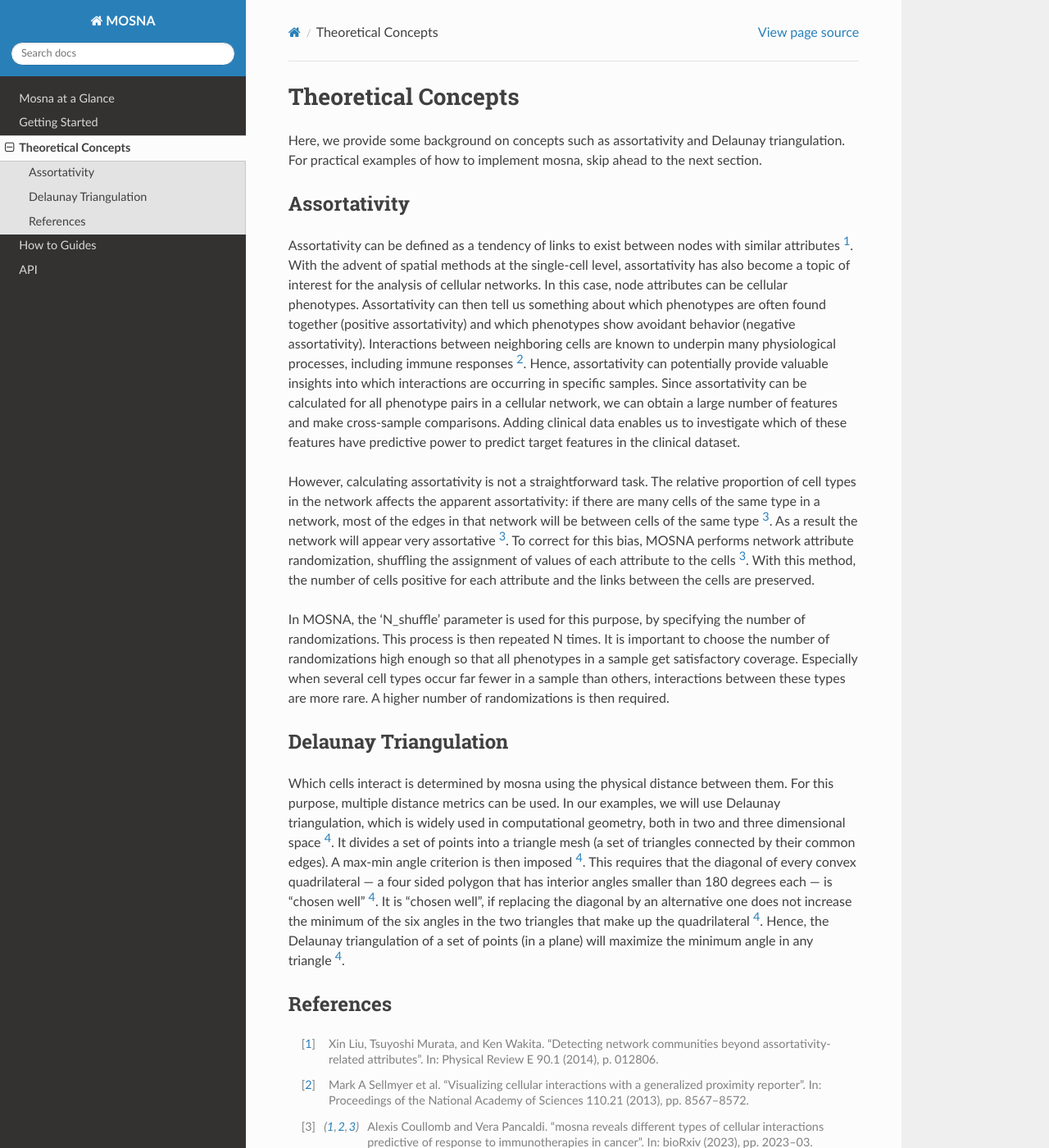
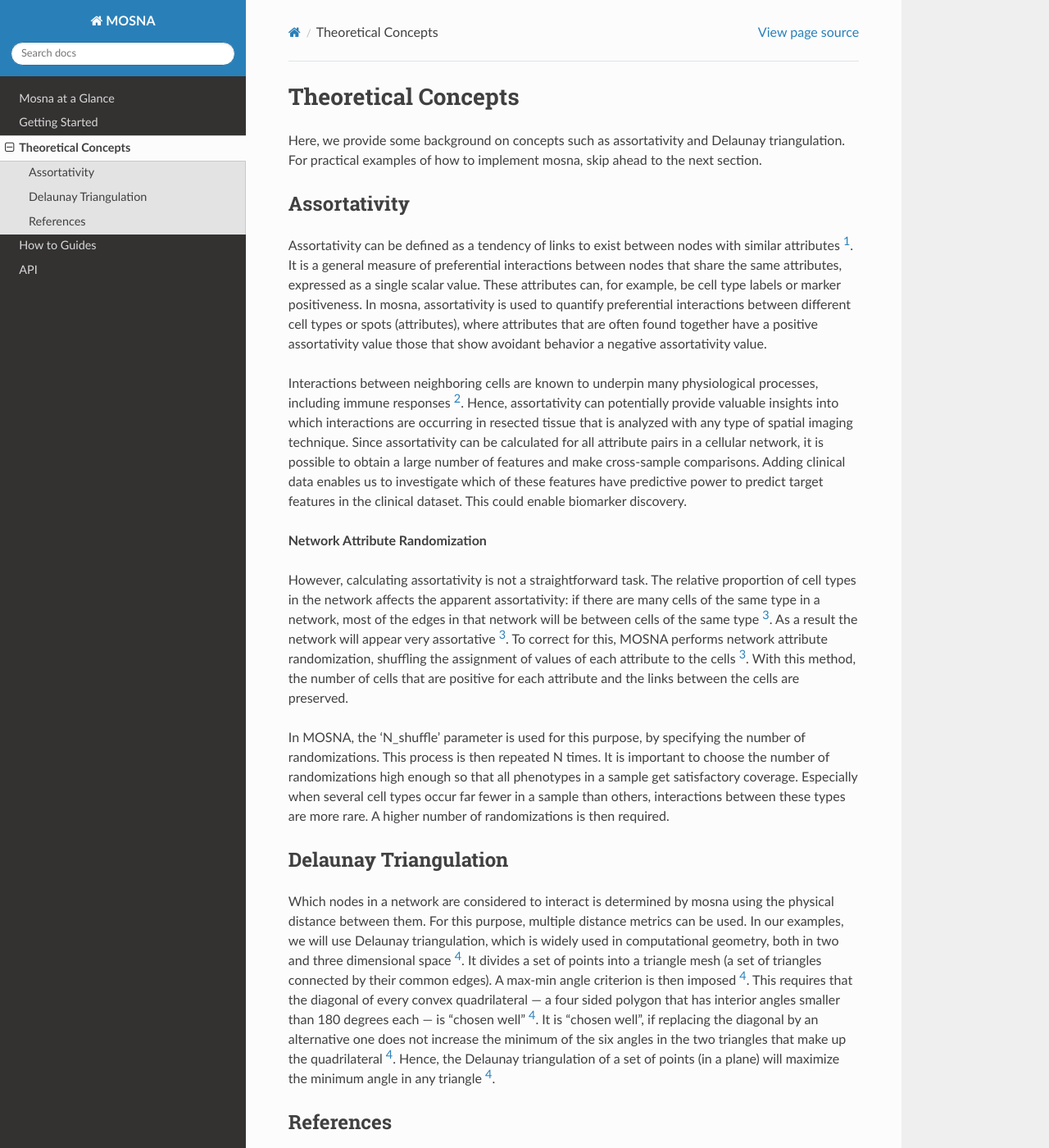
Before and after one commit to Bram-Simon/mosna_documentation, a Sphinx documentation site: the page built from docs/source/theoretical_concepts.rst, in a window 1280 px wide and 1400 px high. Shown: the whole window at 82% size. Built offline with Sphinx 7.4.7 and the Read the Docs theme 3.1.0, drawn with Linux system fonts in a browser that asks for light colours.

Commit message:
Rewrite text on assortativity scores

```diff
--- a/docs/source/theoretical_concepts.rst
+++ b/docs/source/theoretical_concepts.rst
@@ -10,23 +10,29 @@ Assortativity
 -------------
 
 Assortativity can be defined as a tendency of links to exist between nodes with similar attributes [1]_.
-With the advent of spatial methods at the single-cell level, assortativity has
-also become a topic of interest for the analysis of cellular networks. In this case, node
-attributes can be cellular phenotypes. Assortativity can then tell us something about
-which phenotypes are often found together (positive assortativity) and which phenotypes
-show avoidant behavior (negative assortativity). Interactions between neighboring cells
+It is a general measure of preferential interactions between nodes that share the same attributes, expressed as a single scalar value.
+These attributes can, for example, be cell type labels or marker positiveness.
+In mosna, assortativity is used to quantify preferential interactions between different cell types or spots (attributes),
+where attributes that are often found together have a positive assortativity value those that
+show avoidant behavior a negative assortativity value.
+
+Interactions between neighboring cells
 are known to underpin many physiological processes, including immune responses [2]_.
 Hence, assortativity can potentially provide valuable insights into which interactions are
-occurring in specific samples. Since assortativity can be calculated for all phenotype pairs
-in a cellular network, we can obtain a large number of features and make cross-sample
+occurring in resected tissue that is analyzed with any type of spatial imaging technique.
+Since assortativity can be calculated for all attribute pairs
+in a cellular network, it is possible to obtain a large number of features and make cross-sample
 comparisons. Adding clinical data enables us to investigate which of these features have
 predictive power to predict target features in the clinical dataset.
+This could enable biomarker discovery.
+
+**Network Attribute Randomization**
 
 However, calculating assortativity is not a straightforward task. The relative proportion of cell types in the network affects the apparent assortativity: if there are many cells
 of the same type in a network, most of the edges in that network will be between cells of
 the same type [3]_. As a result the network will appear very assortative [3]_. To correct
-for this bias, MOSNA performs network attribute randomization, shuffling the assignment of values of each attribute to the cells [3]_. With this method, the number of cells
-positive for each attribute and the links between the cells are preserved.
+for this, MOSNA performs network attribute randomization, shuffling the assignment of values of each attribute to the cells [3]_.
+With this method, the number of cells that are positive for each attribute and the links between the cells are preserved.
 
 In MOSNA, the 'N_shuffle' parameter is used for this purpose, by specifying the number of randomizations. This process is then repeated N times. It is important to choose the
 number of randomizations high enough so that all phenotypes in a sample get satisfactory coverage. Especially when several cell types occur far fewer in a sample than others,
@@ -36,7 +42,7 @@ then required.
 Delaunay Triangulation
 ----------------------
 
-Which cells interact is determined by mosna using the physical distance between them.
+Which nodes in a network are considered to interact is determined by mosna using the physical distance between them.
 For this purpose, multiple distance metrics can be used. In our examples, we will use
 Delaunay triangulation, which is widely used in computational geometry, both in two and three
 dimensional space [4]_. It divides a set of points into a triangle mesh (a set of triangles
```
